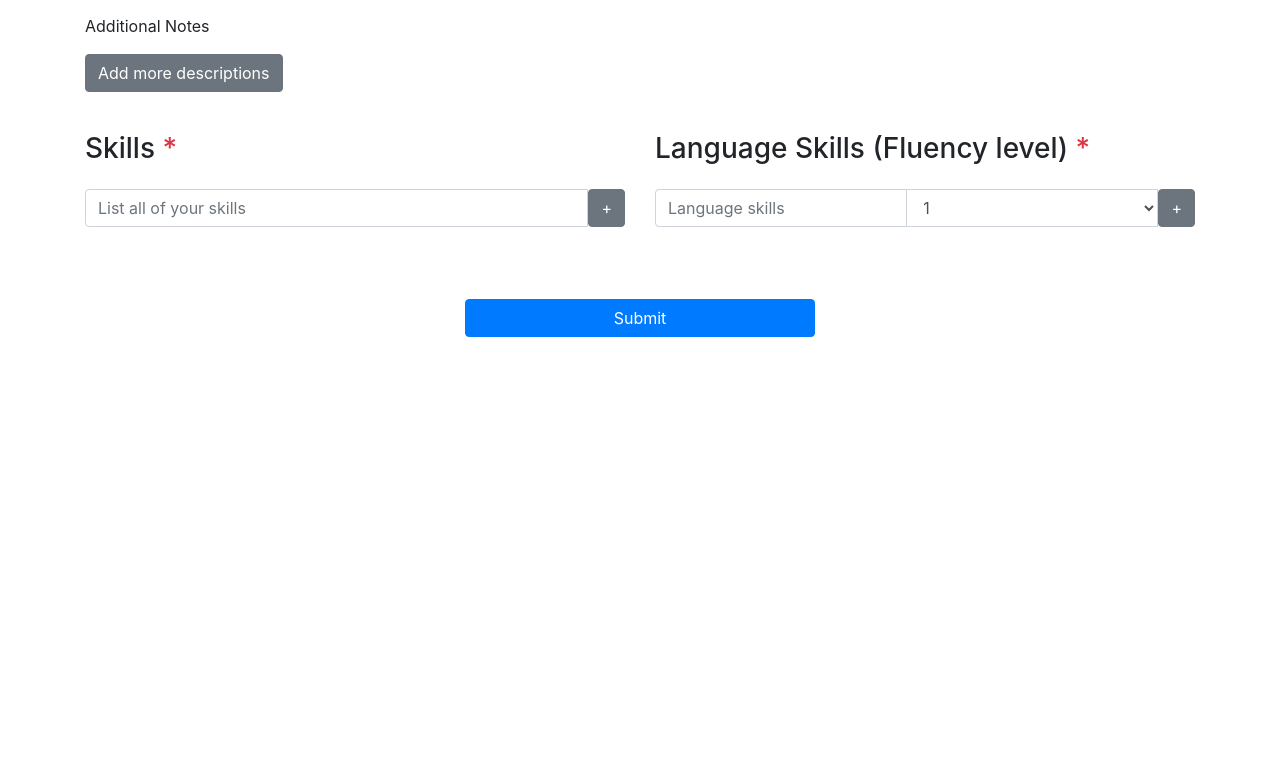
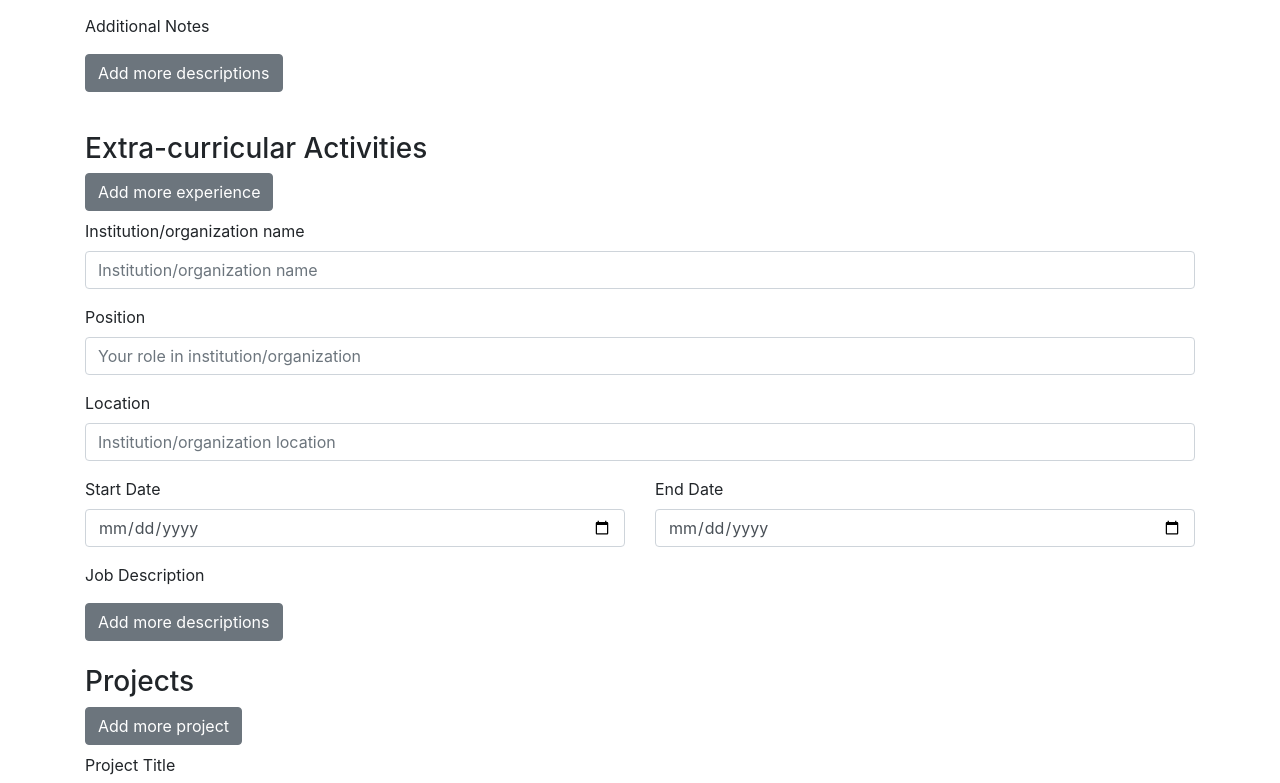
Before and after one commit to thomasoca/cv-generator-demo, a React (Create React App) app: page / in a window 1280 px wide. Shown: the part 2161-2944 px from the top of the page. Before the commit the page ends 2522 px from the top, so only its background shows below. Built offline with nearby package versions, Linux system fonts and the light colour scheme.

Commit message:
update main models

```diff
--- a/src/components/MainSectionForm.tsx
+++ b/src/components/MainSectionForm.tsx
@@ -6,6 +6,10 @@ import EducationForm, { educationInitialValues } from "./EducationForm";
 import SkillsForm, { skillsInitialValues } from "./SkillsForm";
 import LanguageForm, { languagesInitialValues } from "./LanguageForm";
 import { MainSection, AboutMe } from "./Models";
+import ExtraCurricularForm, {
+    extraExpInitialValues,
+} from "./ExtraCurricularForm";
+import ProjectForm, { projetcsInitialValues } from "./ProjectForm";
 
 const aboutMeInitialValues: AboutMe = {
     label: "About Me",
@@ -18,6 +22,8 @@ export const mainSectionInitialValues: MainSection = {
     education: educationInitialValues,
     skills: skillsInitialValues,
     languages: languagesInitialValues,
+    extracurricular: extraExpInitialValues,
+    projects: projetcsInitialValues,
 };
 
 interface IProps {
@@ -54,6 +60,18 @@ const MainSectionForm = (props: IProps) => {
                         namespace={namespace + ".education"}
                     />
                 </Col>
+                <Col xs={12} className="my-2">
+                    <ExtraCurricularForm
+                        values={values.extracurricular}
+                        handleChange={handleChange}
+                        namespace={namespace + ".extracurricular"}
+                    />
+                    <ProjectForm
+                        values={values.projects}
+                        handleChange={handleChange}
+                        namespace={namespace + ".projects"}
+                    />
+                </Col>
                 <Col xs={12} md={6} className="my-2">
                     <SkillsForm
                         handleChange={handleChange}
```
Also changed, not shown: src/components/Models.ts (+29 -0 lines).
